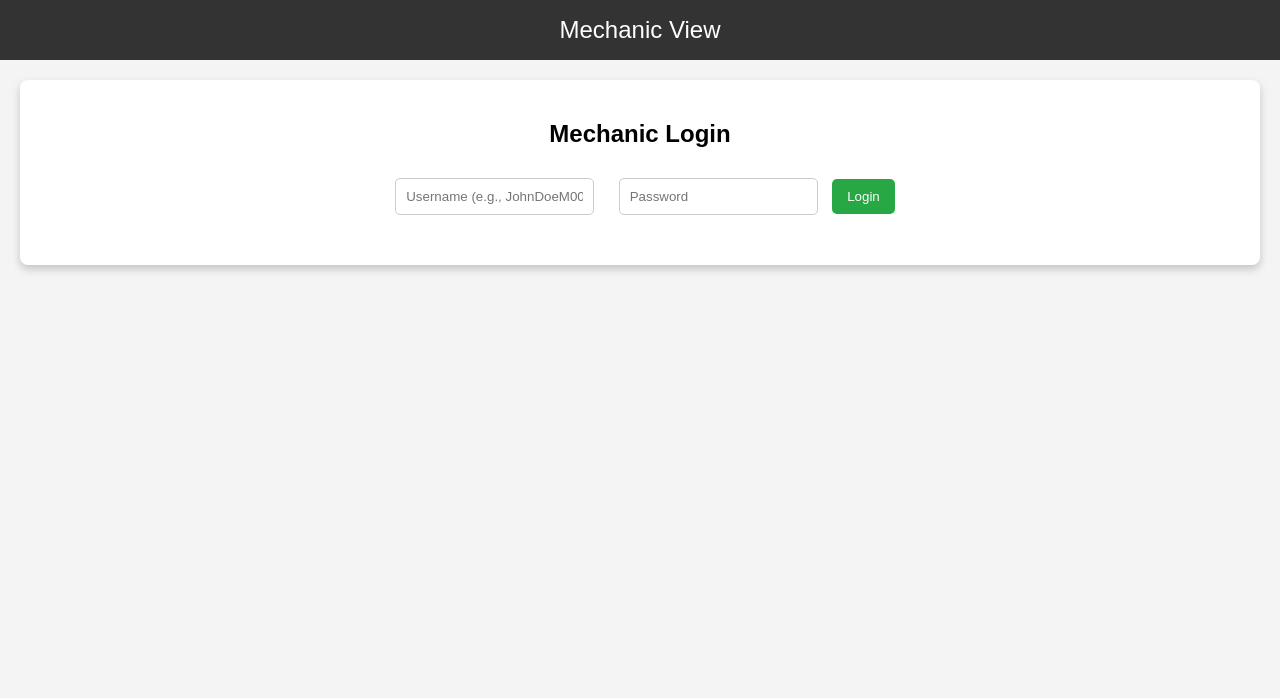
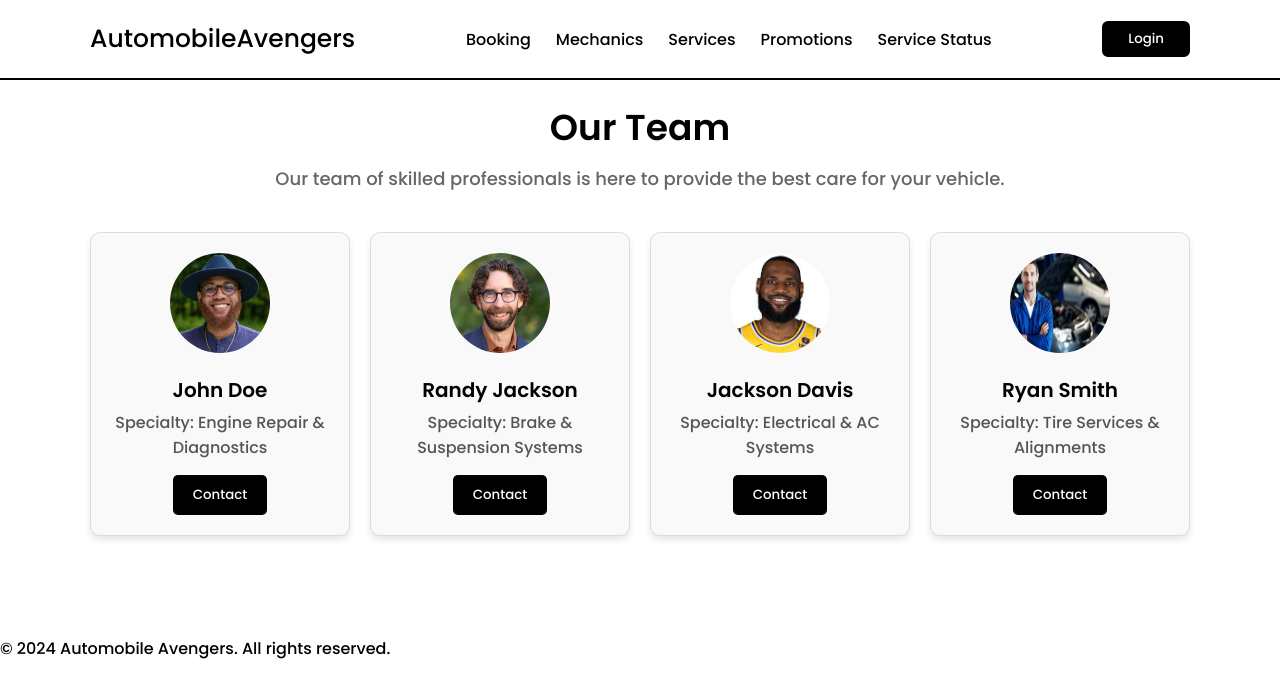
Before and after one commit to faresshobaki/Automobile-Avengers, a website: page mechanics.html in a window 1280 px wide. Drawn offline with nearby package versions, Linux system fonts and the light colour scheme.

Commit message:
mechanics page fixed

```diff
--- a/mechanics.html
+++ b/mechanics.html
@@ -3,197 +3,73 @@
 <head>
     <meta charset="UTF-8">
     <meta name="viewport" content="width=device-width, initial-scale=1.0">
-    <title>Mechanic View</title>
-    <style>
-        body {
-            font-family: Arial, sans-serif;
-            background-color: #f4f4f4;
-            margin: 0;
-            padding: 0;
-        }
+    <meta http-equiv="X-UA-Compatible" content="ie=edge">
+    <title>Our Mechanics - Automobile Avengers</title>
+    <link rel="stylesheet" href="style.css">
+    <link rel="stylesheet" href="media-queries.css">
+    <link rel="stylesheet" href="https://unicons.iconscout.com/release/v4.0.0/css/line.css">
+</head>
+<script src="auth.js"></script>
+<body>
+    <!-- Header -->
+    <header class="header">
+        <nav class="nav">
+            <a href="index.html" class="nav_logo">AutomobileAvengers</a>
+            <ul class="nav_items">
+                <li class="nav_item">
+                    <a href="booking.html" class="nav_link">Booking</a>
+                    <a href="mechanics.html" class="nav_link">Mechanics</a>
+                    <a href="services.html" class="nav_link">Services</a>
+                    <a href="promotions.html" class="nav_link">Promotions</a>
+                    <a href="status.html" class="nav_link">Service Status</a>
+                </li>
+            </ul>
+            <div id="authButtons">
+                <button id="loginButton" class="login_button">Login</button>
+                <button id="logoutButton" class="login_button" style="display: none;">Logout</button>
+            </div>
+    </header>
+    <!-- Mechanics Section -->
+    <main class="mechanics-section">
+        <h1>Our Team</h1>
+        <p>Our team of skilled professionals is here to provide the best care for your vehicle.</p>
+        <div class="mechanics-container">
+            <!-- Mechanic Card 1 -->
+            <div class="mechanic-card">
+                <img src="images/assets/mechanic1.jpg" alt="Ibrahim Aljanabi" class="mechanic-photo">
+                <h3>John Doe</h3>
+                <p>Specialty: Engine Repair & Diagnostics</p>
+                <button class="contact-button">Contact</button>
+            </div>
+            <!-- Mechanic Card 2 -->
+            <div class="mechanic-card">
+                <img src="images/assets/mechanic2.jpg" alt="Randy Jackson" class="mechanic-photo">
+                <h3>Randy Jackson</h3>
+                <p>Specialty: Brake & Suspension Systems</p>
+                <button class="contact-button">Contact</button>
+            </div>
 
-        .navbar {
-            background-color: #333;
-            color: white;
-            padding: 1rem;
-            text-align: center;
-            font-size: 1.5rem;
-        }
+            <!-- Mechanic Card 3 -->
+            <div class="mechanic-card">
+                <img src="images/assets/mechanic3.jpg" alt="Mohammed Abdullah" class="mechanic-photo">
+                <h3>Jackson Davis</h3>
+                <p>Specialty: Electrical & AC Systems</p>
+                <button class="contact-button">Contact</button>
+            </div>
 
-        .container {
-            max-width: 1200px;
-            margin: 20px auto;
-            padding: 20px;
-            background-color: #fff;
-            border-radius: 8px;
-            box-shadow: 0 4px 8px rgba(0, 0, 0, 0.2);
-        }
-
-        .login-section {
-            text-align: center;
-            margin-bottom: 20px;
-        }
-
-        .login-section input {
-            padding: 10px;
-            margin: 10px;
-            border: 1px solid #ccc;
-            border-radius: 5px;
-        }
-
-        .login-section button {
-            padding: 10px 15px;
-            background-color: #28a745;
-            color: white;
-            border: none;
-            border-radius: 5px;
-            cursor: pointer;
-        }
-
-        .mechanic-card {
-            max-width: 400px;
-            margin: 0 auto;
-            background: #fff;
-            border: 1px solid #ddd;
-            border-radius: 8px;
-            padding: 15px;
-            box-shadow: 0 2px 4px rgba(0, 0, 0, 0.1);
-        }
-
-        .mechanic-card h3 {
-            margin: 0 0 10px;
-            font-size: 1.25rem;
-            color: #333;
-        }
-
-        .mechanic-card p {
-            margin: 5px 0;
-            font-size: 0.9rem;
-            color: #666;
-        }
-
-        .actions button {
-            padding: 8px 12px;
-            margin: 5px 0;
-            background-color: #28a745;
-            color: white;
-            border: none;
-            border-radius: 5px;
-            cursor: pointer;
-        }
-
-        .actions button.clock-out {
-            background-color: #dc3545;
-        }
-
-        .actions button:disabled {
-            background-color: #ccc;
-            cursor: not-allowed;
-        }
-    </style>
-</head>
-<body>
-    <div class="navbar">
-        Mechanic View
-    </div>
-
-    <div class="container">
-        <div class="login-section" id="loginSection">
-            <h2>Mechanic Login</h2>
-            <input type="text" id="username" placeholder="Username (e.g., JohnDoeM001)" />
-            <input type="password" id="password" placeholder="Password" />
-            <button onclick="loginMechanic()">Login</button>
-        </div>
-
-        <div class="mechanic-card" id="mechanicCard" style="display: none;">
-            <h3 id="mechanicFullName"></h3>
-            <p><strong>Mechanic ID:</strong> <span id="mechanicId"></span></p>
-            <p><strong>Hourly Rate:</strong> $<span id="hourlyRate"></span></p>
-            <p><strong>Hours Worked:</strong> <span id="hoursWorked"></span></p>
-            <p><strong>Gross Salary:</strong> $<span id="grossSalary"></span></p>
-            <div class="actions">
-                <button onclick="clockIn()">Clock In</button>
-                <button class="clock-out" onclick="clockOut()">Clock Out</button>
+            <!-- Mechanic Card 4 -->
+            <div class="mechanic-card">
+                <img src="images/assets/mechanic4.jpg" alt="Ahmad Ahmad Ahmad" class="mechanic-photo">
+                <h3>Ryan Smith</h3>
+                <p>Specialty: Tire Services & Alignments</p>
+                <button class="contact-button">Contact</button>
             </div>
         </div>
-    </div>
+    </main>
 
-    <script>
-        let mechanicId;
-
-		async function loginMechanic() {
-		    const username = document.getElementById("username").value;
-		    const password = document.getElementById("password").value;
-
-		    try {
-		        const response = await fetch("http://localhost:8080/api/mechanics/login", {
-		            method: "POST",
-		            headers: { "Content-Type": "application/json" },
-		            body: JSON.stringify({ username, password })
-		        });
-
-		        // Properly handle unsuccessful response
-		        if (!response.ok) {
-		            if (response.status === 401) {
-		                alert("Login failed: Incorrect username or password.");
-		            } else {
-		                alert("Login failed: An error occurred. Please try again.");
-		            }
-		            return; // Stop execution if login fails
-		        }
-
-		        const mechanic = await response.json();
-
-		        // Ensure no false positives by clearing previous errors
-		        document.getElementById("loginSection").style.display = "none";
-		        document.getElementById("mechanicCard").style.display = "block";
-
-		        mechanicId = mechanic.id; // Set mechanic ID globally
-
-		        // Populate mechanic data
-		        document.getElementById("mechanicFullName").innerText = mechanic.mechanicName;
-		        document.getElementById("mechanicId").innerText = mechanic.mechanicId;
-		        document.getElementById("hourlyRate").innerText = mechanic.hourlyRate.toFixed(2);
-		        document.getElementById("hoursWorked").innerText = mechanic.hoursWorked.toFixed(2);
-		        document.getElementById("grossSalary").innerText = (mechanic.hourlyRate * mechanic.hoursWorked).toFixed(2);
-		    } catch (error) {
-		        console.error("Login error:", error);
-		        alert("Login failed: Unable to connect to the server.");
-		    }
-		}
-
-
-        async function clockIn() {
-            try {
-                const response = await fetch(`http://localhost:8080/api/mechanics/${mechanicId}/clock-in`, {
-                    method: "POST"
-                });
-
-                if (!response.ok) throw new Error("Clock-in failed");
-
-                alert("Clock-in successful!");
-                loginMechanic(); // Refresh mechanic data
-            } catch (error) {
-                alert("Clock-in failed. Please try again.");
-                console.error("Clock-in error:", error);
-            }
-        }
-
-        async function clockOut() {
-            try {
-                const response = await fetch(`http://localhost:8080/api/mechanics/${mechanicId}/clock-out`, {
-                    method: "POST"
-                });
-
-                if (!response.ok) throw new Error("Clock-out failed");
-
-                alert("Clock-out successful!");
-                loginMechanic(); // Refresh mechanic data
-            } catch (error) {
-                alert("Clock-out failed. Please try again.");
-                console.error("Clock-out error:", error);
-            }
-        }
-    </script>
+    <!-- Footer -->
+    <footer class="footer">
+        <p>&copy; 2024 Automobile Avengers. All rights reserved.</p>
+    </footer>
 </body>
 </html>
```
